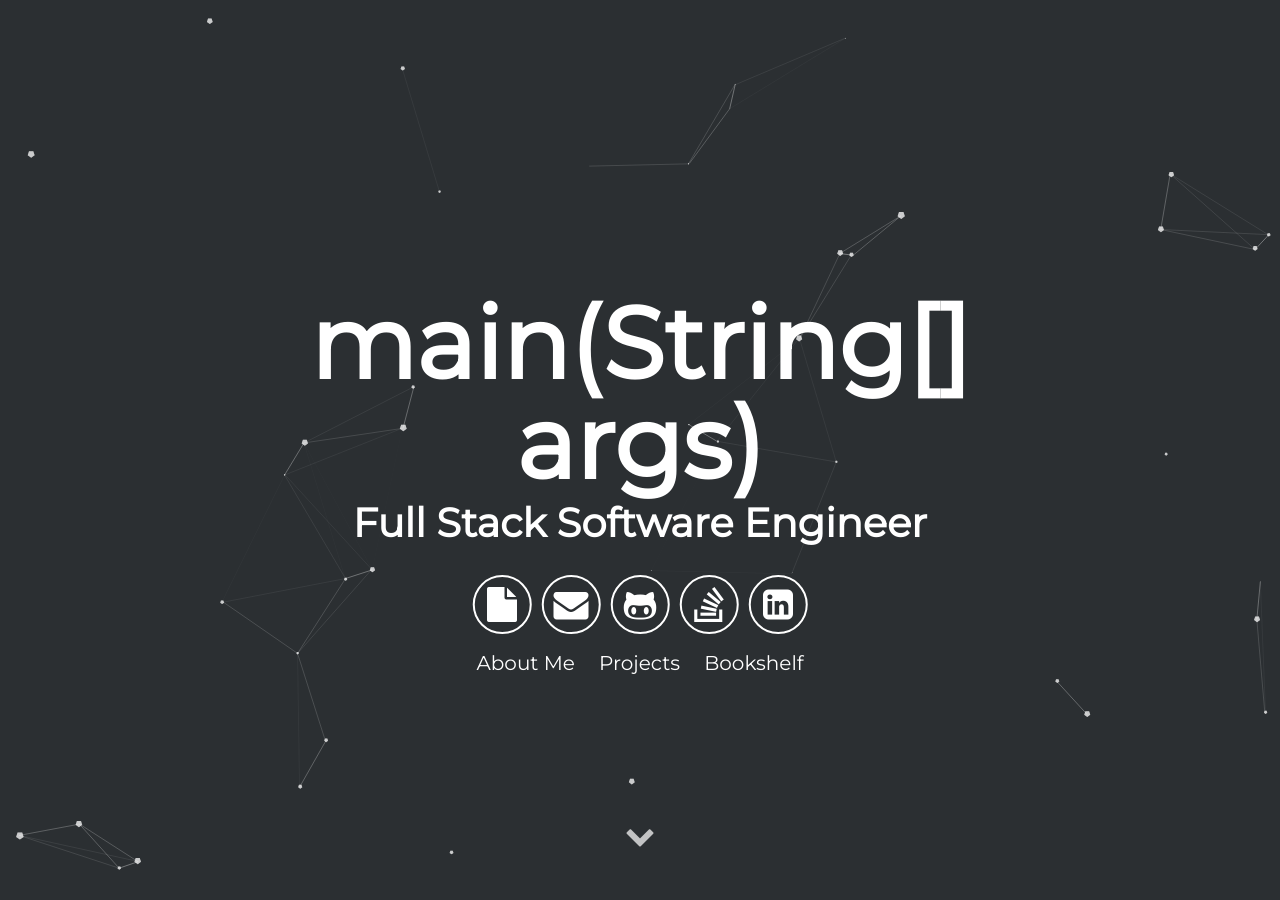
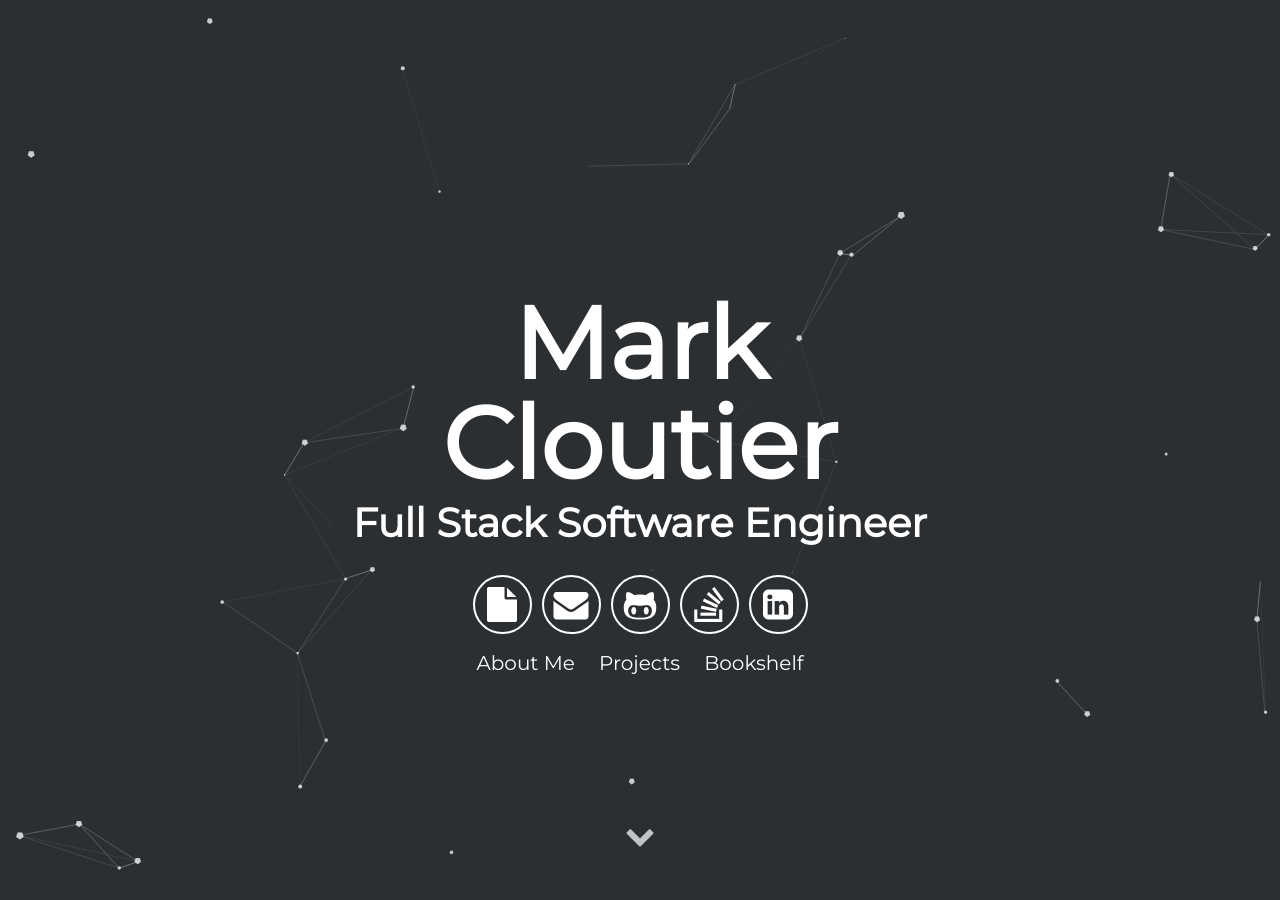
Before and after one commit to mainstringargs/mainstringargs.github.com, a Jekyll site: the page built from index.html, in a window 1280 px wide and 900 px high. Built offline with Jekyll 4.4.1, drawn with Linux system fonts in a browser that asks for light colours; some of the changed text lies outside the part shown.

Commit message:
Update _config.yml

```diff
--- a/_config.yml
+++ b/_config.yml
@@ -5,8 +5,8 @@ description: Portfolio for Mark Cloutier
 # url: "localhost:3000" # the base hostname & protocol for your site e.g. http://willianjusten.com.br
 
 # User settings
-username: main(String[] args)
-user_description: A Software Engineer that loves a good challenge.
+username: Mark Cloutier
+user_description: A Full Stack Software Engineer that loves a good challenge.
 user_title: Full Stack Software Engineer
 emailaddress: mark.l.cloutier@gmail.com
 #twitter_username: lorem_ipsum
```
